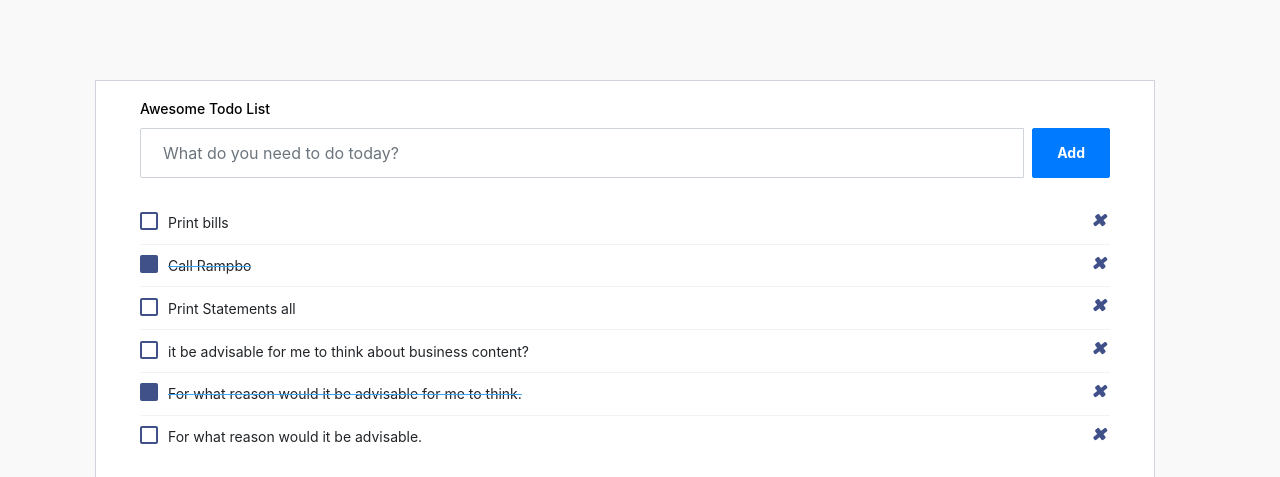
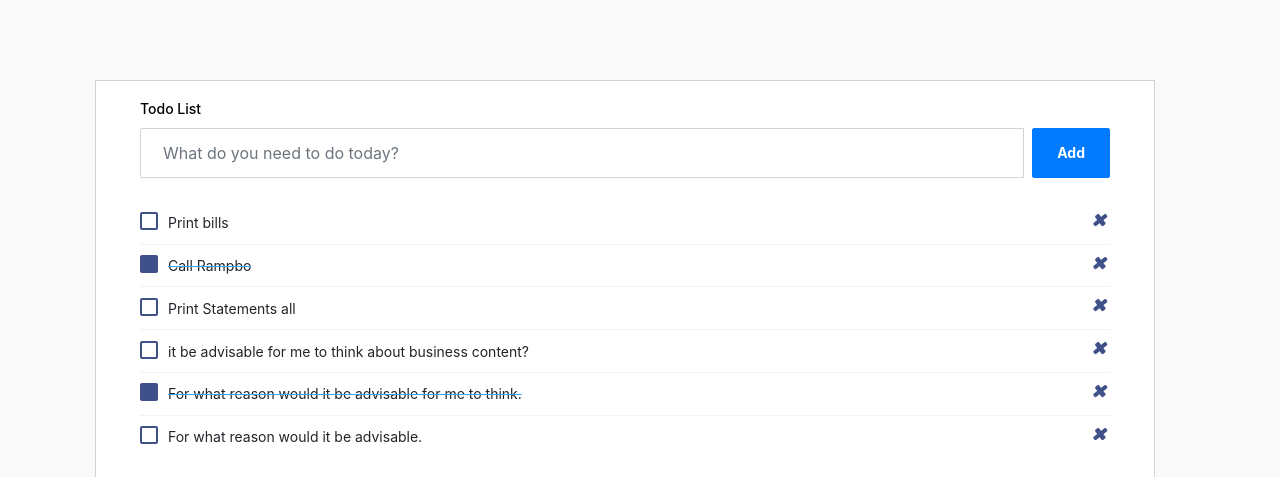
Before and after one commit to hamidrezakhorram/Django-ToDo-app, a Django app: template template/index.html in a window 1280 px wide. Shown: the top 477 px of the page. Run offline with Django 4.2, Linux system fonts and the light colour scheme; the template is opened without the code that fills it, so the values that code supplies are empty; some libraries are stand-ins or nearby versions.

Commit message:
index url created

```diff
--- a/core/urls.py
+++ b/core/urls.py
@@ -15,8 +15,9 @@ Including another URLconf
     2. Add a URL to urlpatterns:  path('blog/', include('blog.urls'))
 """
 from django.contrib import admin
-from django.urls import path
+from django.urls import path , include
 
 urlpatterns = [
     path('admin/', admin.site.urls),
+    path('', include('tasks.urls')),
 ]
--- /dev/null
+++ b/tasks/urls.py
@@ -0,0 +1,8 @@
+from django.urls import path
+from .views import IndexViews
+
+app_name = 'tasks'
+
+urlpatterns = [
+    path('' , IndexViews.as_view() , name= 'index' ),
+]
--- a/tasks/views.py
+++ b/tasks/views.py
@@ -1,3 +1,6 @@
 from django.shortcuts import render
+from django.views.generic import TemplateView
 
-# Create your views here.
+
+class IndexViews(TemplateView):
+    template_name ='index.html'
--- a/template/index.html
+++ b/template/index.html
@@ -3,7 +3,7 @@
                             <head>
                                 <meta charset='utf-8'>
                                 <meta name='viewport' content='width=device-width, initial-scale=1'>
-                                <title>Snippet - BBBootstrap</title>
+                                <title>ToDo list</title>
                                 <link href='https://maxcdn.bootstrapcdn.com/bootstrap/4.0.0/css/bootstrap.min.css' rel='stylesheet'>
                                 <link href='https://cdnjs.cloudflare.com/ajax/libs/font-awesome/4.0.3/css/font-awesome.css' rel='stylesheet'>
                                 <script type='text/javascript' src='https://cdnjs.cloudflare.com/ajax/libs/jquery/3.2.1/jquery.min.js'></script>
@@ -32,7 +32,7 @@
             <div class="col-md-12">
                 <div class="card px-3">
                     <div class="card-body">
-                        <h4 class="card-title">Awesome Todo list</h4>
+                        <h4 class="card-title">Todo list</h4>
                         <div class="add-items d-flex"> <input type="text" class="form-control todo-list-input" placeholder="What do you need to do today?"> <button class="add btn btn-primary font-weight-bold todo-list-add-btn">Add</button> </div>
                         <div class="list-wrapper">
                             <ul class="d-flex flex-column-reverse todo-list">
```
